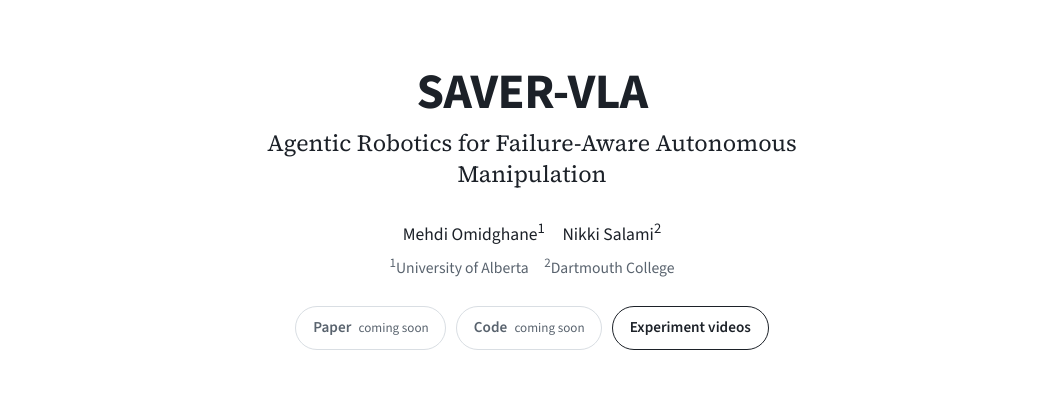
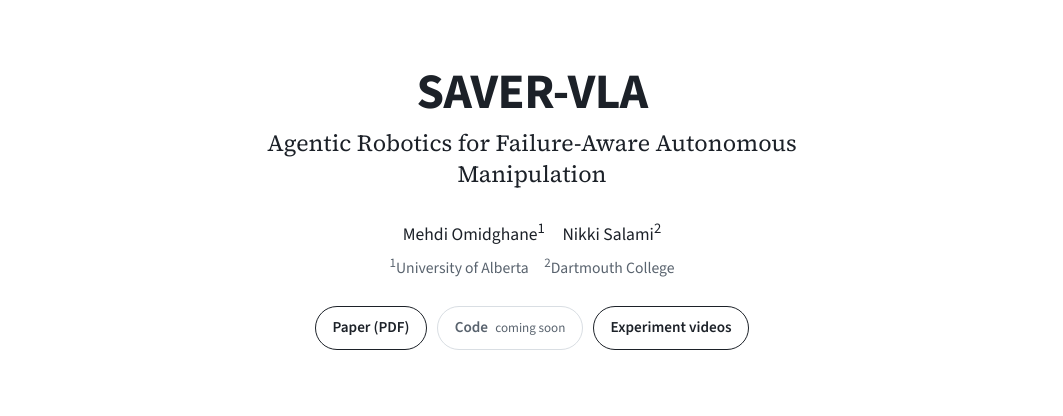
Before and after one commit to mehdiomid/saver-vla, a plain HTML site: page index.html in a window 1280 px wide. Shown: the top 416 px of the page, without its empty margins (108-1171 px from the left). Drawn offline with nearby package versions, Linux system fonts and the light colour scheme.

Commit message:
add paper

```diff
--- a/index.html
+++ b/index.html
@@ -230,7 +230,7 @@ footer { border-top: 1px solid var(--rule); padding: 2rem 0 3rem; font-family: v
   <p class="authors">Mehdi Omidghane<sup>1</sup>&ensp;&ensp;Nikki Salami<sup>2</sup></p>
   <p class="affil"><sup>1</sup>University of Alberta&ensp;&ensp;<sup>2</sup>Dartmouth College</p>
   <div class="links">
-    <span class="btn" aria-disabled="true">Paper <small>coming soon</small></span>
+    <a class="btn" href="paper/saver-vla-corl2026.pdf" target="_blank" rel="noopener">Paper (PDF)</a>
     <span class="btn" aria-disabled="true">Code <small>coming soon</small></span>
     <a class="btn" href="#experiments">Experiment videos</a>
   </div>
```
Also changed, not shown: 1 other file.
